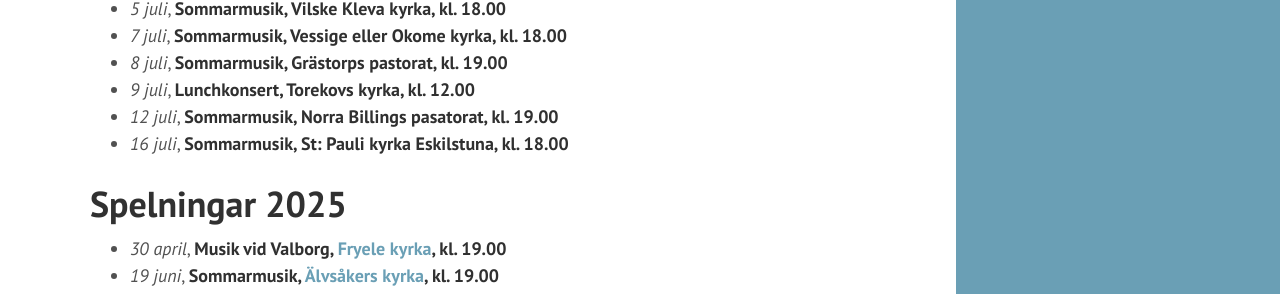
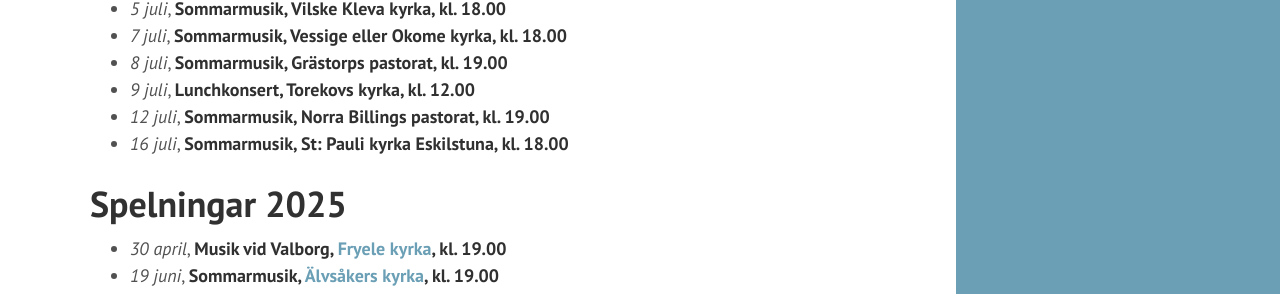
Before and after one commit to trinning/trinning.github.io, a Jekyll site: the page built from index.md, in a window 1280 px wide and 900 px high, scrolled down 624 px. Shown: the part 155-449 px from the top of the window. Built offline with Jekyll 4.4.1, drawn with Linux system fonts in a browser that asks for light colours.

Commit message:
Update index.md

```diff
--- a/index.md
+++ b/index.md
@@ -20,7 +20,7 @@ in lite norskt, amerikanskt, låtar från de brittiska öarna och visor från de
 * *7 juli*, **Sommarmusik, Vessige eller Okome kyrka, kl. 18.00**
 * *8 juli*, **Sommarmusik, Grästorps pastorat, kl. 19.00**
 * *9 juli*, **Lunchkonsert, Torekovs kyrka, kl. 12.00**
-* *12 juli*, **Sommarmusik, Norra Billings pasatorat, kl. 19.00**
+* *12 juli*, **Sommarmusik, Norra Billings pastorat, kl. 19.00**
 * *16 juli*, **Sommarmusik, St: Pauli kyrka Eskilstuna, kl. 18.00**
 
 # Spelningar 2025
```
